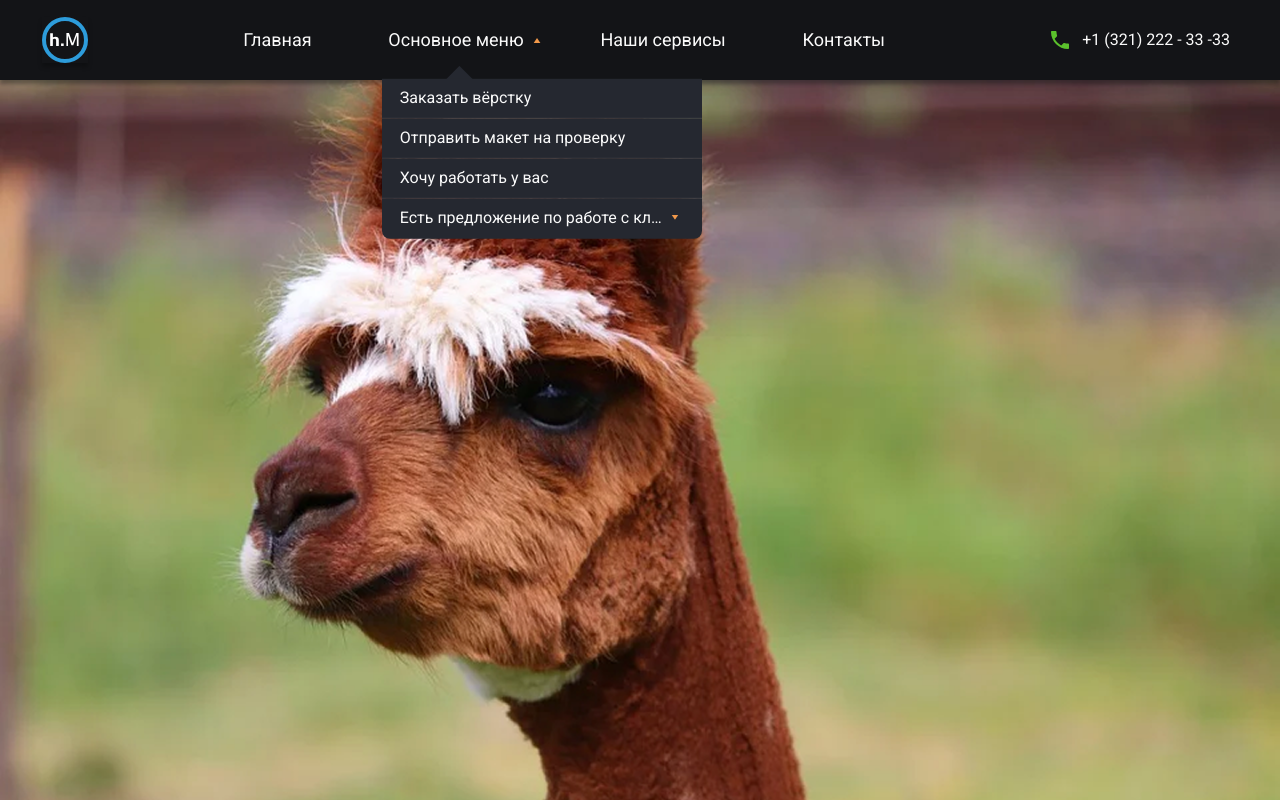
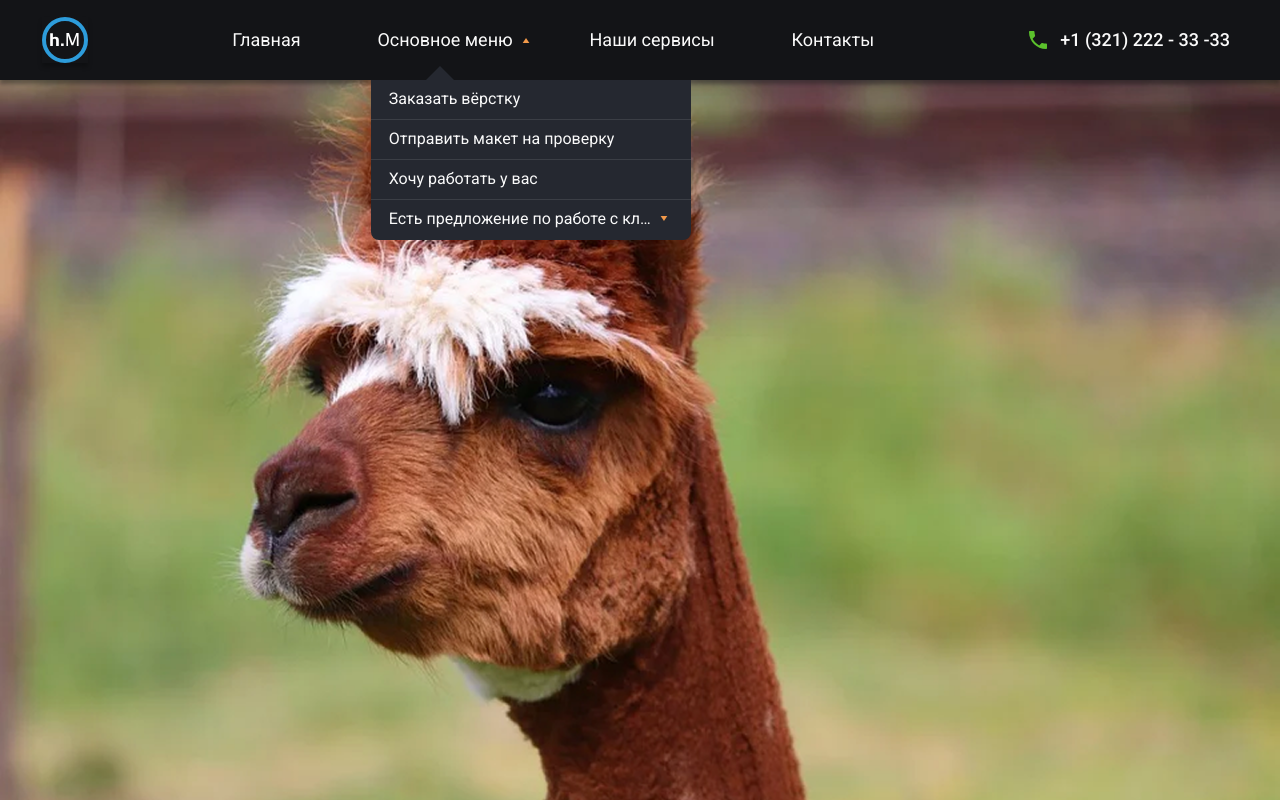
Before and after one commit to User-960/Svb-land, a website built with Vite: page index.html in a window 1280 px wide. Both pictures are taken after a click on the item "Основное меню". Built offline with nearby package versions, Linux system fonts and the light colour scheme.

Commit message:
SVB-6: fix styles

```diff
--- a/src/components/Header/Header.js
+++ b/src/components/Header/Header.js
@@ -132,6 +132,7 @@ class Header {
                             <div data-val='У меня есть оффер'>У меня есть оффер</div>
                           </a>
                         </li>
+
                         <li class='header__submenu-sub-item last-item'>
                           <a href="#" class="header__submenu-sub-link">
                             <div data-val='Сделать партнёром'>Сделать партнёром</div>
--- a/src/components/Header/Header.module.scss
+++ b/src/components/Header/Header.module.scss
@@ -35,7 +35,7 @@
 		@include m.tablet {
 			max-width: 608px;
 		}
-		@media (max-width: 868px) {
+		@media (max-width: 910px) {
 			max-width: 488px;
 		}
 		@include m.mobile-big {
@@ -61,11 +61,13 @@
 
 		&-wrapper {
 			position: relative;
+			top: 40px;
 			display: none;
 			animation: v.$menu-opacity-out;
 			opacity: 0;
 			@include m.mobile-big {
 				width: 100%;
+				top: 0px;
 			}
 			&.open {
 				display: flex;
@@ -75,7 +77,7 @@
 			&::before {
 				content: '';
 				position: absolute;
-				bottom: 0%;
+				top: -21px;
 				left: 0%;
 				width: 14px;
 				height: 28px;
@@ -83,7 +85,7 @@
 				background-repeat: no-repeat;
 				background-size: contain;
 				background-position: center;
-				transform: rotate(90deg) translate(335%, 320%);
+				transform: rotate(90deg) translate(0%, 350%);
 				@include m.mobile-big {
 					display: none;
 				}
@@ -148,7 +150,7 @@
 			font-size: 18px;
 			padding: 8px 18px;
 			transition: all 0.2s ease-in;
-			@media (max-width: 868px) {
+			@media (max-width: 910px) {
 				font-size: 16px;
 				padding: 8px 12px;
 			}
@@ -157,7 +159,6 @@
 				padding: 20px;
 				font-size: 18px;
 			}
-
 			@include m.mobile-small {
 				font-size: clamp(1rem, 0.1277rem + 4.2553vw, 1.125rem);
 			}
@@ -206,8 +207,8 @@
 		display: flex;
 		flex-direction: column;
 		position: absolute;
-		bottom: -80px;
-		transform: translate(-50%, 74.25%);
+		top: 0px;
+		transform: translate(-50%, 0%);
 		@include m.mobile-big {
 			transform: translate(0%, 0%);
 			position: static;
@@ -490,6 +491,14 @@
 			}
 		}
 		&-number {
+			font-size: 18px;
+			font-weight: 500;
+			@media (max-width: 910px) {
+				font-size: 16px;
+			}
+			@include m.mobile-big {
+				font-size: 18px;
+			}
 			@include m.mobile-small {
 				display: none;
 			}
```
